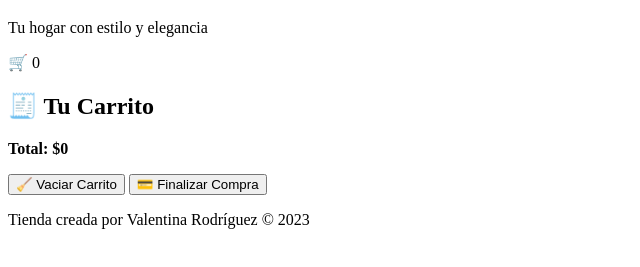
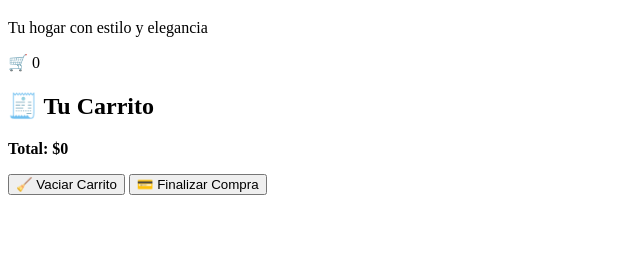
Before and after one commit to laura16677/laura-espinoaecom, a plain HTML site: page index.html in a window 1280 px wide. Shown: the part 89-356 px from the top of the page, without its empty margins (0-640 px from the left). Drawn offline with Linux system fonts and the light colour scheme.

Commit message:
Update index.html

```diff
--- a/index.html
+++ b/index.html
@@ -45,9 +45,6 @@
     </div>
   </main>
 
-  <footer>
-    <p>Tienda creada por Valentina Rodríguez © 2023</p>
-  </footer>
 
   <script src="https://www.paypal.com/sdk/js?client-id=test&currency=COP"></script>
   <script>
```
